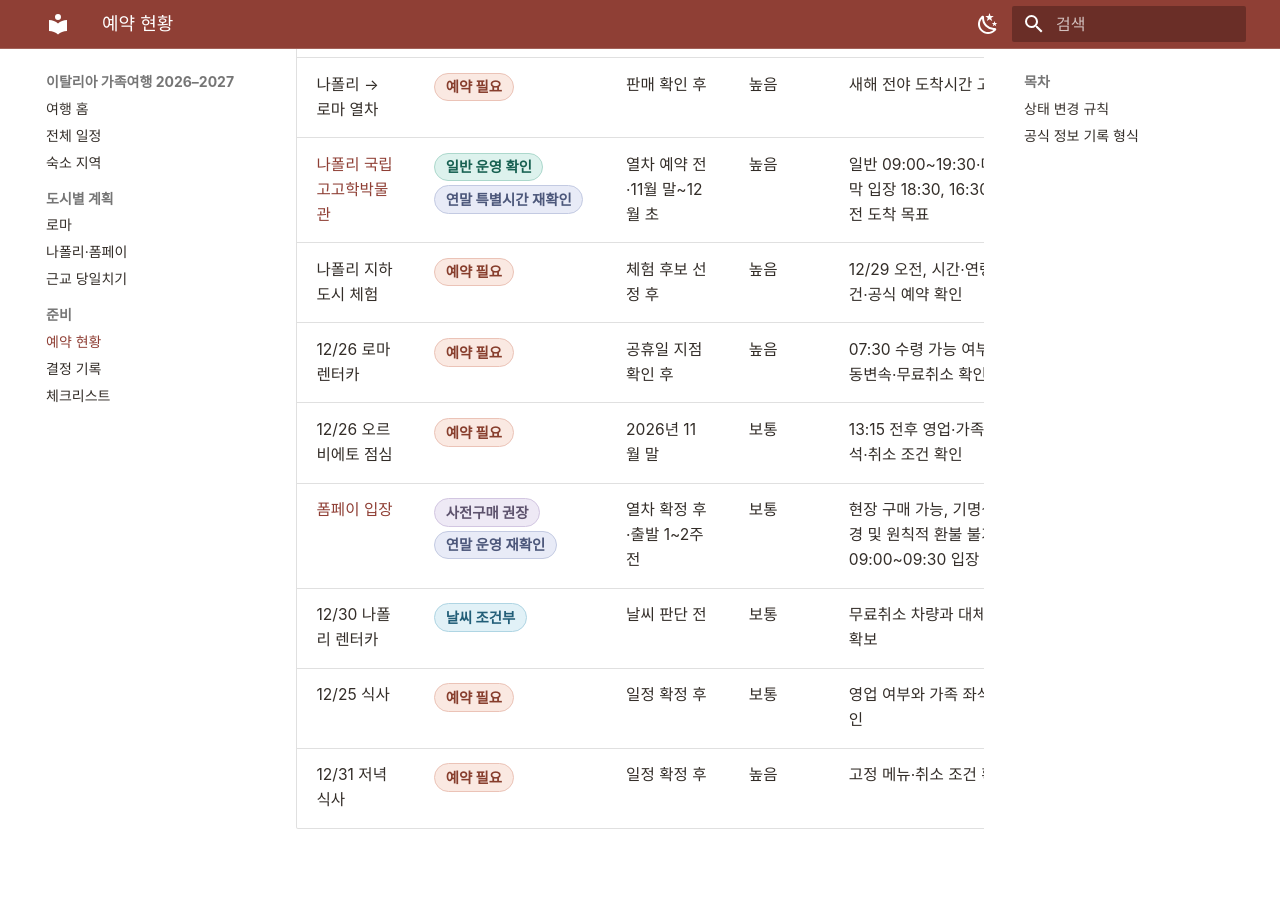
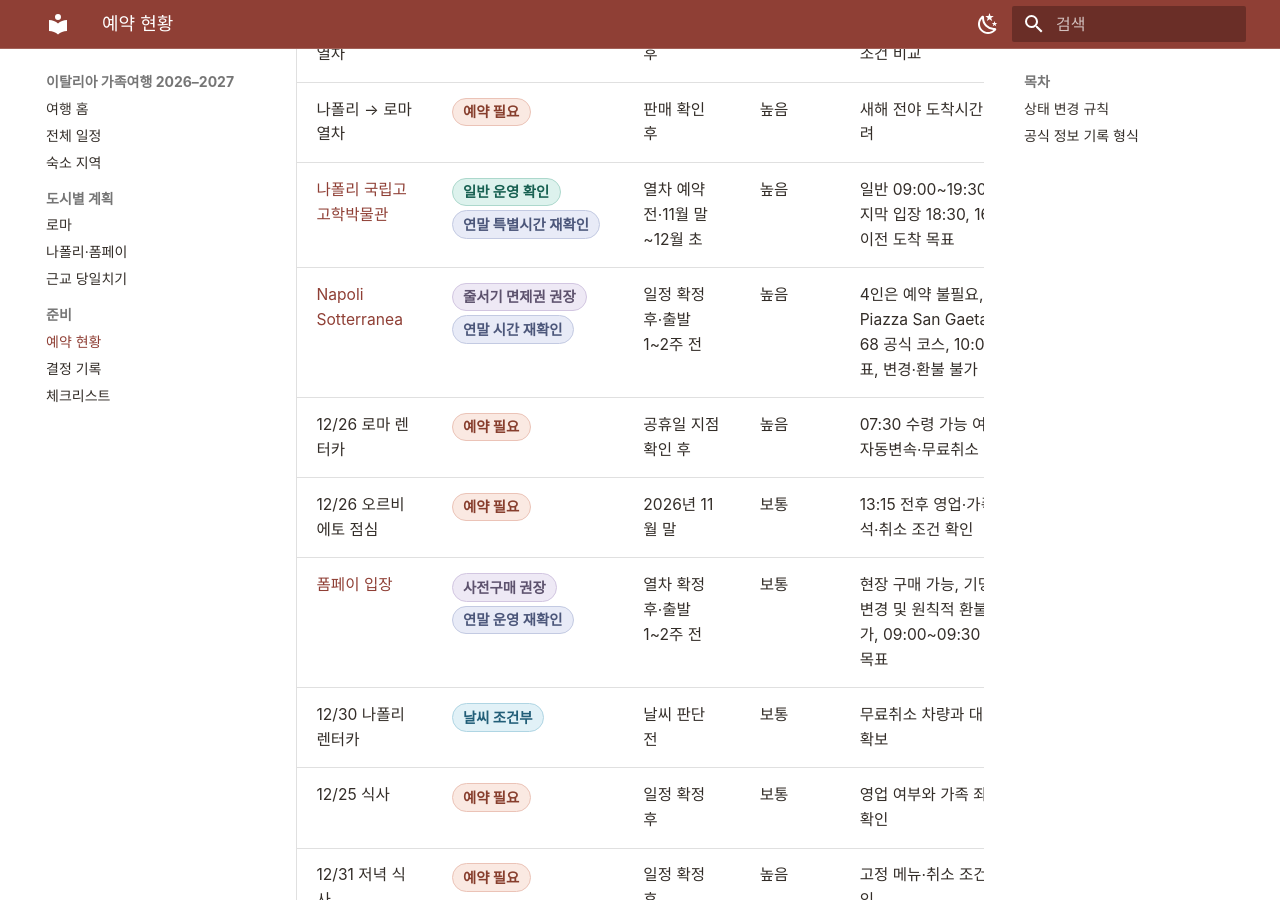
Before and after one commit to Jaeho211/italy-family-trip-2026, an MkDocs documentation site: the page built from docs/reservations.md, in a window 1280 px wide and 900 px high, scrolled down 1023 px. Built offline with MkDocs 1.6.1 and Material for MkDocs 9.7.7, drawn with Linux system fonts in a browser that asks for light colours.

Commit message:
docs: clarify Napoli Sotterranea ticket status

```diff
--- a/docs/reservations.md
+++ b/docs/reservations.md
@@ -17,7 +17,7 @@
 | 로마 → 나폴리 열차 | <span class="status booking">예약 필요</span> | 판매 확인 후 | 높음 | 두 회사 시간·운임·취소 조건 비교 |
 | 나폴리 → 로마 열차 | <span class="status booking">예약 필요</span> | 판매 확인 후 | 높음 | 새해 전야 도착시간 고려 |
 | [나폴리 국립고고학박물관](https://www.museoarcheologiconapoli.it/en/timetables-and-fares/){ target="_blank" rel="noopener" } | <span class="status verified">일반 운영 확인</span><br><span class="status recheck">연말 특별시간 재확인</span> | 열차 예약 전·11월 말~12월 초 | 높음 | 일반 09:00~19:30·마지막 입장 18:30, 16:30 이전 도착 목표 |
-| 나폴리 지하도시 체험 | <span class="status booking">예약 필요</span> | 체험 후보 선정 후 | 높음 | 12/29 오전, 시간·연령 조건·공식 예약 확인 |
+| [Napoli Sotterranea](https://www.napolisotterranea.org/en/visiting-hours/){ target="_blank" rel="noopener" } | <span class="status review">줄서기 면제권 권장</span><br><span class="status recheck">연말 시간 재확인</span> | 일정 확정 후·출발 1~2주 전 | 높음 | 4인은 예약 불필요, Piazza San Gaetano 68 공식 코스, 10:00 목표, 변경·환불 불가 |
 | 12/26 로마 렌터카 | <span class="status booking">예약 필요</span> | 공휴일 지점 확인 후 | 높음 | 07:30 수령 가능 여부·자동변속·무료취소 확인 |
 | 12/26 오르비에토 점심 | <span class="status booking">예약 필요</span> | 2026년 11월 말 | 보통 | 13:15 전후 영업·가족 좌석·취소 조건 확인 |
 | [폼페이 입장](https://pompeiisites.org/en/visiting-info/timetables-and-tickets/){ target="_blank" rel="noopener" } | <span class="status review">사전구매 권장</span><br><span class="status recheck">연말 운영 재확인</span> | 열차 확정 후·출발 1~2주 전 | 보통 | 현장 구매 가능, 기명식·변경 및 원칙적 환불 불가, 09:00~09:30 입장 목표 |
```
